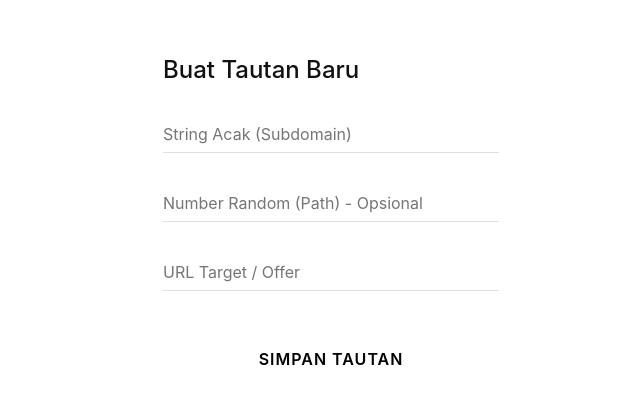
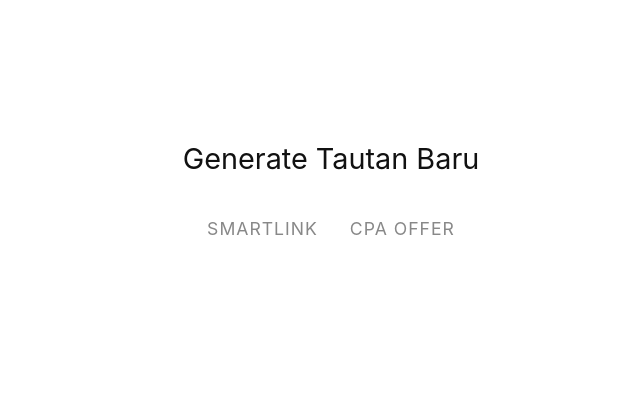
Before and after one commit to hyein89/Superlinkdd, a Next.js app: page /buat in a window 1280 px wide. Shown: the part 183-586 px from the top of the page, without its empty margins (309-949 px from the left). Built offline with nearby package versions, Linux system fonts and the light colour scheme.

Commit message:
Update page.js

```diff
--- a/app/buat/page.js
+++ b/app/buat/page.js
@@ -1,60 +1,191 @@
 'use client';
 import { useState } from 'react';
 
+// Fungsi bantuan untuk membuat string acak (huruf & angka)
+const generateRandomString = (length = 6) => {
+  const chars = 'abcdefghijklmnopqrstuvwxyz0123456789';
+  let result = '';
+  for (let i = 0; i < length; i++) {
+    result += chars.charAt(Math.floor(Math.random() * chars.length));
+  }
+  return result;
+};
+
 export default function BuatLink() {
+  const [tipeLink, setTipeLink] = useState(null); // 'smartlink' atau 'offer'
+
+  // State untuk form
   const [formData, setFormData] = useState({
+    targetUrl: '',
     subdomain: '',
     path: '',
-    targetUrl: ''
+    subParam: ''
   });
+
+  // Fungsi untuk mengisi input dengan string acak
+  const handleRandomize = (field, length) => {
+    setFormData({ ...formData, [field]: generateRandomString(length) });
+  };
 
   const handleSubmit = async (e) => {
     e.preventDefault();
-    // Logika kirim data ke Supabase akan ditaruh di sini
-    console.log('Menyimpan data:', formData);
-    alert('Disimpan (Simulasi)');
+
+    // Siapkan data yang akan dikirim ke database Supabase
+    const payload = {
+      tipe: tipeLink,
+      target_url: formData.targetUrl,
+      subdomain: formData.subdomain,
+      // Jika offer, tidak pakai path. Jika smartlink, pakai path.
+      path: tipeLink === 'smartlink' ? formData.path : null,
+      // Parameter sub disimpan sementara di sini (opsional, tergantung struktur DB lanjutan)
+      sub_id: tipeLink === 'offer' ? formData.subParam : null
+    };
+
+    console.log('Siap dikirim ke Supabase:', payload);
+    alert('Data link berhasil digenerate! (Cek Console)');
+    // Nanti logika fetch POST ke Supabase ditaruh di sini
   };
 
   return (
-    <main style={{ width: '100%', maxWidth: '400px', padding: '2rem' }}>
-      <h1 style={{ fontSize: '1.5rem', fontWeight: '500', marginBottom: '2rem' }}>
-        Buat Tautan Baru
+    <main style={{ width: '100%', maxWidth: '500px', margin: '0 auto', padding: '4rem 2rem' }}>
+
+      {/* HEADER & TOMBOL PILIHAN UTAMA */}
+      <div style={{ textAlign: 'center', marginBottom: '3rem' }}>
+        <h1 style={{ fontSize: '1.8rem', fontWeight: '400', marginBottom: '2rem' }}>
+          Generate Tautan Baru
         </h1>
 
-      <form onSubmit={handleSubmit} style={{ display: 'flex', flexDirection: 'column', gap: '2rem' }}>
-        <div>
-          <input
-            type="text"
-            placeholder="String Acak (Subdomain)"
-            value={formData.subdomain}
-            onChange={(e) => setFormData({...formData, subdomain: e.target.value})}
-            required
-          />
+        <div style={{ display: 'flex', justifyContent: 'center', gap: '2rem' }}>
+          <button
+            onClick={() => setTipeLink('smartlink')}
+            style={{
+              fontSize: '1.1rem',
+              fontWeight: tipeLink === 'smartlink' ? '600' : '400',
+              color: tipeLink === 'smartlink' ? '#000' : '#888',
+              borderBottom: tipeLink === 'smartlink' ? '2px solid #000' : '2px solid transparent',
+              paddingBottom: '4px',
+              transition: 'all 0.2s'
+            }}
+          >
+            Smartlink
+          </button>
+
+          <button
+            onClick={() => setTipeLink('offer')}
+            style={{
+              fontSize: '1.1rem',
+              fontWeight: tipeLink === 'offer' ? '600' : '400',
+              color: tipeLink === 'offer' ? '#000' : '#888',
+              borderBottom: tipeLink === 'offer' ? '2px solid #000' : '2px solid transparent',
+              paddingBottom: '4px',
+              transition: 'all 0.2s'
+            }}
+          >
+            CPA Offer
+          </button>
+        </div>
       </div>
 
+      {/* AREA FORM - Muncul setelah salah satu tombol diklik */}
+      {tipeLink && (
+        <form onSubmit={handleSubmit} style={{ display: 'flex', flexDirection: 'column', gap: '2.5rem' }}>
+
+          {/* 1. URL TARGET (Sama untuk keduanya) */}
           <div>
-          <input
-            type="text"
-            placeholder="Number Random (Path) - Opsional"
-            value={formData.path}
-            onChange={(e) => setFormData({...formData, path: e.target.value})}
-          />
-        </div>
-
-        <div>
+            <label style={{ display: 'block', fontSize: '0.85rem', color: '#666', marginBottom: '8px' }}>
+              URL Target / Tujuan Asli
+            </label>
             <input
               type="url"
-            placeholder="URL Target / Offer"
+              placeholder="https://..."
               value={formData.targetUrl}
               onChange={(e) => setFormData({...formData, targetUrl: e.target.value})}
               required
             />
           </div>
 
-        <button type="submit" style={{ marginTop: '1rem' }}>
-          Simpan Tautan
+          {/* 2. SUBDOMAIN / STRING ACAK (Sama untuk keduanya) */}
+          <div>
+            <div style={{ display: 'flex', justifyContent: 'space-between', alignItems: 'center', marginBottom: '8px' }}>
+              <label style={{ fontSize: '0.85rem', color: '#666' }}>
+                String Acak (Subdomain)
+              </label>
+              <button
+                type="button"
+                onClick={() => handleRandomize('subdomain', 8)}
+                style={{ fontSize: '0.75rem', color: '#0066cc', textTransform: 'none' }}
+              >
+                + Generate Random
               </button>
+            </div>
+            <input
+              type="text"
+              placeholder="Ketik kustom atau klik generate..."
+              value={formData.subdomain}
+              onChange={(e) => setFormData({...formData, subdomain: e.target.value.toLowerCase()})}
+              required
+            />
+          </div>
+
+          {/* 3. INPUT KHUSUS SMARTLINK (PATH) */}
+          {tipeLink === 'smartlink' && (
+            <div>
+              <div style={{ display: 'flex', justifyContent: 'space-between', alignItems: 'center', marginBottom: '8px' }}>
+                <label style={{ fontSize: '0.85rem', color: '#666' }}>
+                  Number Random (Path)
+                </label>
+                <button
+                  type="button"
+                  onClick={() => handleRandomize('path', 10)}
+                  style={{ fontSize: '0.75rem', color: '#0066cc', textTransform: 'none' }}
+                >
+                  + Generate Random
+                </button>
+              </div>
+              <input
+                type="text"
+                placeholder="Ketik kustom atau klik generate..."
+                value={formData.path}
+                onChange={(e) => setFormData({...formData, path: e.target.value.toLowerCase()})}
+                required
+              />
+            </div>
+          )}
+
+          {/* 4. INPUT KHUSUS CPA OFFER (SUB ID) */}
+          {tipeLink === 'offer' && (
+            <div>
+              <label style={{ display: 'block', fontSize: '0.85rem', color: '#666', marginBottom: '8px' }}>
+                Parameter Sub (contoh: tees)
+              </label>
+              <input
+                type="text"
+                placeholder="Isi identifier sub..."
+                value={formData.subParam}
+                onChange={(e) => setFormData({...formData, subParam: e.target.value})}
+                required
+              />
+            </div>
+          )}
+
+          {/* TOMBOL SUBMIT */}
+          <button
+            type="submit"
+            style={{
+              marginTop: '1rem',
+              fontSize: '1rem',
+              color: '#fff',
+              backgroundColor: '#111',
+              padding: '14px',
+              borderRadius: '4px'
+            }}
+          >
+            Simpan Tautan {tipeLink === 'smartlink' ? 'Smartlink' : 'CPA'}
+          </button>
+
         </form>
+      )}
+
     </main>
   );
 }
```
Lines whose indentation alone changed are shown as unchanged.
